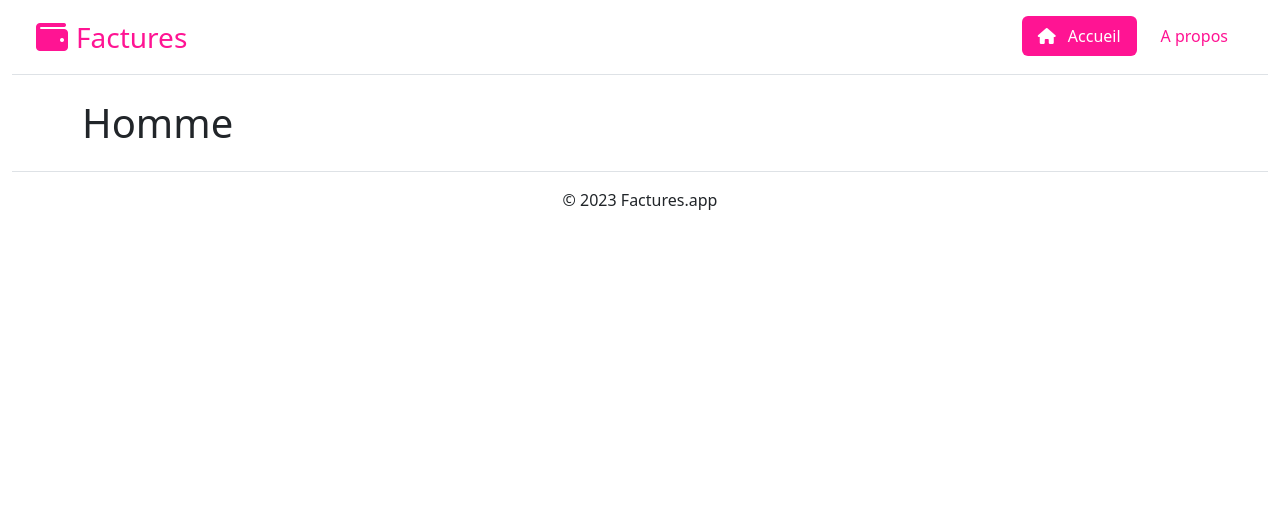
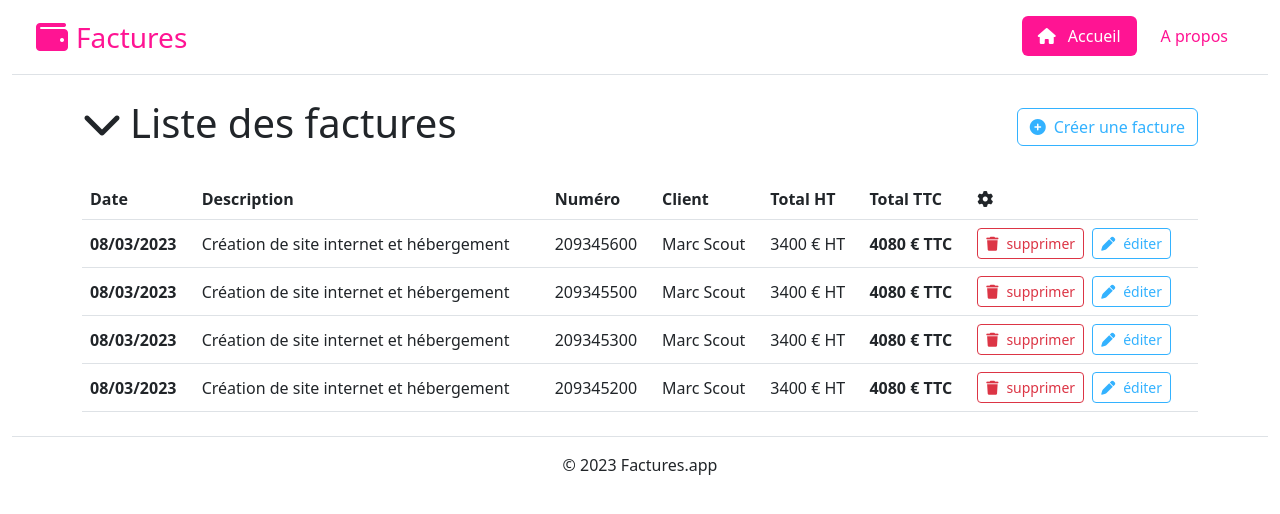
Before and after one commit to RomainAROLDI/vue-js-bill-app, a Vue app: page / in a window 1280 px wide. Shown: the top 514 px of the page. Built offline with nearby package versions, Linux system fonts and the light colour scheme.

Commit message:
Create bills list

```diff
--- a/src/assets/main.scss
+++ b/src/assets/main.scss
@@ -1,4 +1,5 @@
 $primary: DeepPink;
+$info: #33B2FF;
 
 @import 'bootstrap/scss/bootstrap';
 @import '@fortawesome/fontawesome-free/css/all.min.css';
--- a/src/views/HomeView.vue
+++ b/src/views/HomeView.vue
@@ -1,5 +1,183 @@
 <template>
-  <main>
-    <h1>Homme</h1>
-  </main>
+    <main>
+        <div class="d-flex justify-content-between align-items-center mb-4">
+            <h1><i class="fa-solid fa-chevron-down me-2"/>Liste des factures</h1>
+            <button class="btn btn-outline-info"><i class="fa-solid fa-circle-plus me-2"/>Créer une facture</button>
+        </div>
+        <table class="table table-hover">
+            <thead>
+                <tr>
+                    <th scope="col">Date</th>
+                    <th scope="col">Description</th>
+                    <th scope="col">Numéro</th>
+                    <th scope="col">Client</th>
+                    <th scope="col">Total HT</th>
+                    <th scope="col">Total TTC</th>
+                    <th scope="col" colspan="2"><i class="fa-solid fa-gear"/></th>
+                </tr>
+            </thead>
+            <tbody>
+                <tr v-for="bill in bills" :key="bill.id" class="align-middle">
+                    <th scope="row">{{ bill.date }}</th>
+                    <td>{{ bill.description }}</td>
+                    <td>{{ bill.billnum }}</td>
+                    <td>{{ bill.client.firstName }} {{ bill.client.lastName }}</td>
+                    <td>{{ bill.totalHT }} € HT</td>
+                    <td><strong>{{ bill.totalTTC }} € TTC</strong></td>
+                    <td>
+                        <button class="btn btn-sm btn-outline-danger me-2"><i class="fa-solid fa-trash me-2"/>supprimer</button>
+                        <button class="btn btn-sm btn-outline-info"><i class="fa-solid fa-pen me-2"/>éditer</button>
+                    </td>
+                </tr>
+            </tbody>
+        </table>
+    </main>
 </template>
+
+<script>
+export default {
+    data() {
+        return {
+            bills: [
+                {
+                    id: 1,
+                    billnum: 209345600,
+                    description: 'Création de site internet et hébergement',
+                    date: '08/03/2023',
+                    client: {
+                        idclient: 1,
+                        firstName: 'Marc',
+                        lastName: 'Scout',
+                        companyName: 'Lumon Industries'
+                    },
+                    prestations: [
+                        {
+                            description: 'Etude graphique UX',
+                            qty: 2,
+                            price: 450.00
+                        },
+                        {
+                            description: 'Création d’un site Wordpress',
+                            qty: 5,
+                            price: 450.00
+                        },
+                        {
+                            description: 'Hébergement annuel',
+                            qty: 1,
+                            price: 250.00
+                        },
+                    ],
+                    discount: 0.00,
+                    paid: 0.00,
+                    totalHT: 3400,
+                    tva: 20,
+                    totalTTC: 4080
+                },
+                {
+                    id: 2,
+                    billnum: 209345500,
+                    description: 'Création de site internet et hébergement',
+                    date: '08/03/2023',
+                    client: {
+                        idclient: 1,
+                        firstName: 'Marc',
+                        lastName: 'Scout',
+                        companyName: 'Lumon Industries'
+                    },
+                    prestations: [
+                        {
+                            description: 'Etude graphique UX',
+                            qty: 2,
+                            price: 450.00
+                        },
+                        {
+                            description: 'Création d’un site Wordpress',
+                            qty: 5,
+                            price: 450.00
+                        },
+                        {
+                            description: 'Hébergement annuel',
+                            qty: 1,
+                            price: 250.00
+                        },
+                    ],
+                    discount: 0.00,
+                    paid: 0.00,
+                    totalHT: 3400,
+                    tva: 20,
+                    totalTTC: 4080
+                },
+                {
+                    id: 3,
+                    billnum: 209345300,
+                    description: 'Création de site internet et hébergement',
+                    date: '08/03/2023',
+                    client: {
+                        idclient: 1,
+                        firstName: 'Marc',
+                        lastName: 'Scout',
+                        companyName: 'Lumon Industries'
+                    },
+                    prestations: [
+                        {
+                            description: 'Etude graphique UX',
+                            qty: 2,
+                            price: 450.00
+                        },
+                        {
+                            description: 'Création d’un site Wordpress',
+                            qty: 5,
+                            price: 450.00
+                        },
+                        {
+                            description: 'Hébergement annuel',
+                            qty: 1,
+                            price: 250.00
+                        },
+                    ],
+                    discount: 0.00,
+                    paid: 0.00,
+                    totalHT: 3400,
+                    tva: 20,
+                    totalTTC: 4080
+                },
+                {
+                    id: 4,
+                    billnum: 209345200,
+                    description: 'Création de site internet et hébergement',
+                    date: '08/03/2023',
+                    client: {
+                        idclient: 1,
+                        firstName: 'Marc',
+                        lastName: 'Scout',
+                        companyName: 'Lumon Industries'
+                    },
+                    prestations: [
+                        {
+                            description: 'Etude graphique UX',
+                            qty: 2,
+                            price: 450.00
+                        },
+                        {
+                            description: 'Création d’un site Wordpress',
+                            qty: 5,
+                            price: 450.00
+                        },
+                        {
+                            description: 'Hébergement annuel',
+                            qty: 1,
+                            price: 250.00
+                        },
+                    ],
+                    discount: 0.00,
+                    paid: 0.00,
+                    totalHT: 3400,
+                    tva: 20,
+                    totalTTC: 4080
+                }
+            ]
+        }
+
+    }
+}
+</script>
```
